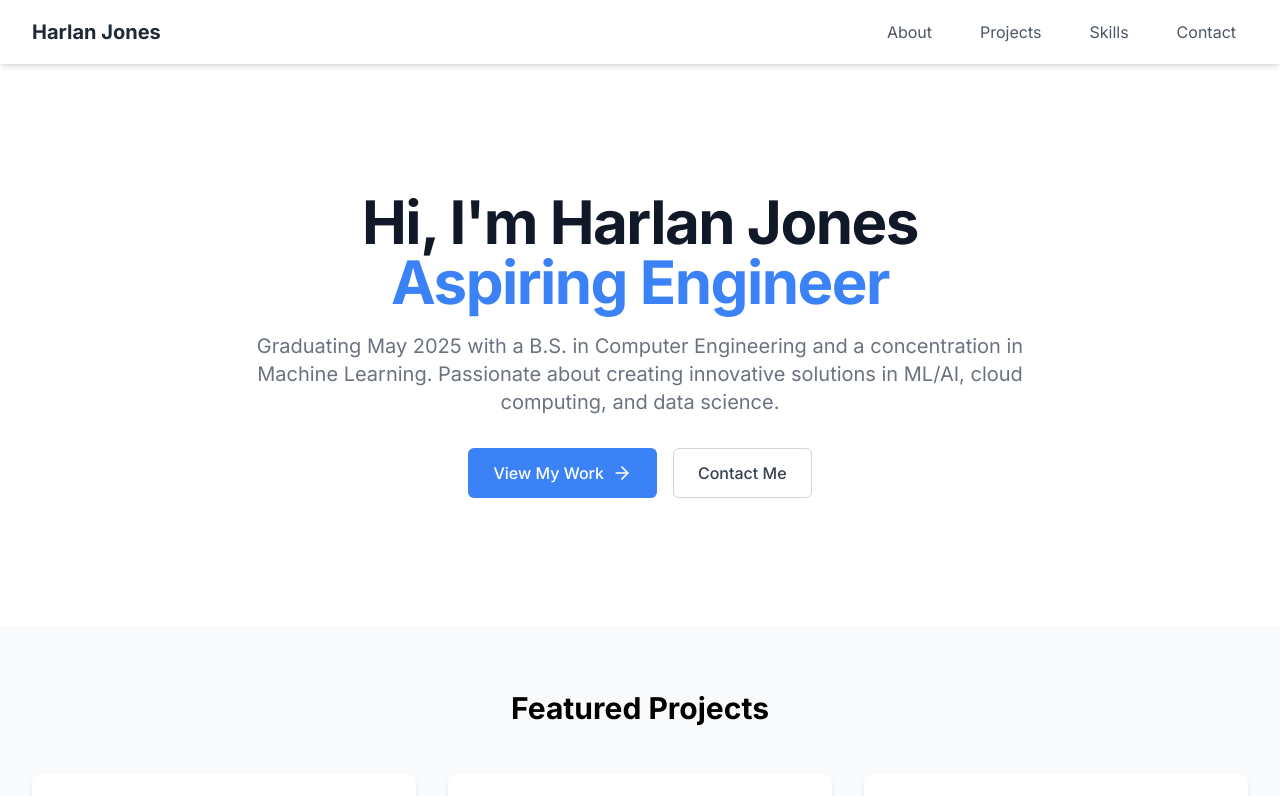
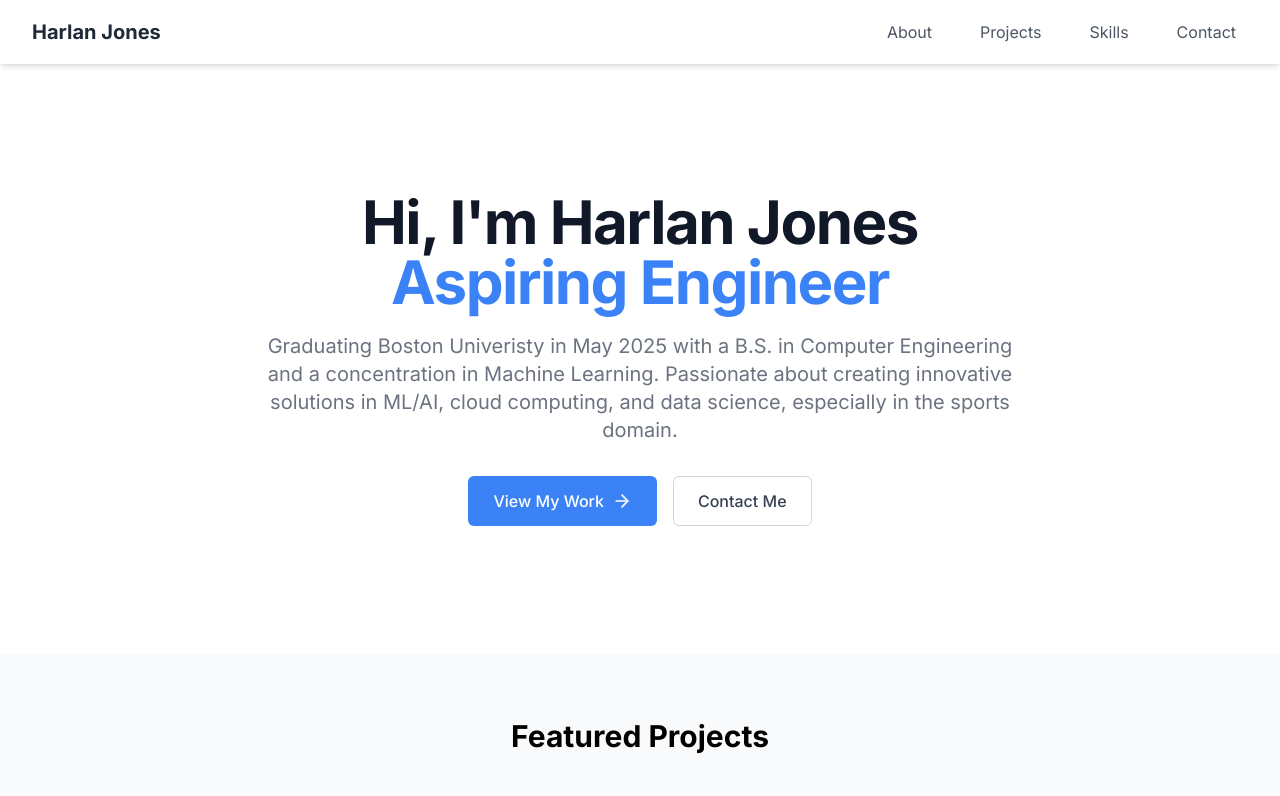
Before and after one commit to harlanljones/personal-webpage, a React (Vite) app: page / in a window 1280 px wide. Shown: the top 796 px of the page. Built offline with nearby package versions, Linux system fonts and the light colour scheme; grey boxes are pictures that could not be loaded.

Commit message:
New icon

```diff
--- a/index.html
+++ b/index.html
@@ -2,7 +2,7 @@
 <html lang="en">
   <head>
     <meta charset="UTF-8" />
-    <link rel="icon" type="image/svg+xml" href="/vite.svg" />
+    <link rel="icon" type="image/svg+xml" href="/icon.svg" />
     <meta name="viewport" content="width=device-width, initial-scale=1.0" />
     <title>Harlan Jones - Portfolio</title>
     <meta name="description" content="Portfolio website showcasing my work as an engineer" />
--- a/src/components/About.jsx
+++ b/src/components/About.jsx
@@ -11,8 +11,8 @@ const About = () => {
             <span className="block text-primary">Aspiring Engineer</span>
           </h1>
           <p className="mt-3 max-w-md mx-auto text-base text-gray-500 sm:text-lg md:mt-5 md:text-xl md:max-w-3xl">
-            Graduating May 2025 with a B.S. in Computer Engineering and a concentration in Machine Learning.
-            Passionate about creating innovative solutions in ML/AI, cloud computing, and data science.
+            Graduating Boston Univeristy in May 2025 with a B.S. in Computer Engineering and a concentration in Machine Learning.
+            Passionate about creating innovative solutions in ML/AI, cloud computing, and data science, especially in the sports domain.
           </p>
           <div className="mt-8 flex justify-center space-x-4">
             <a
```
Also changed, not shown: public/icon.svg (added).
